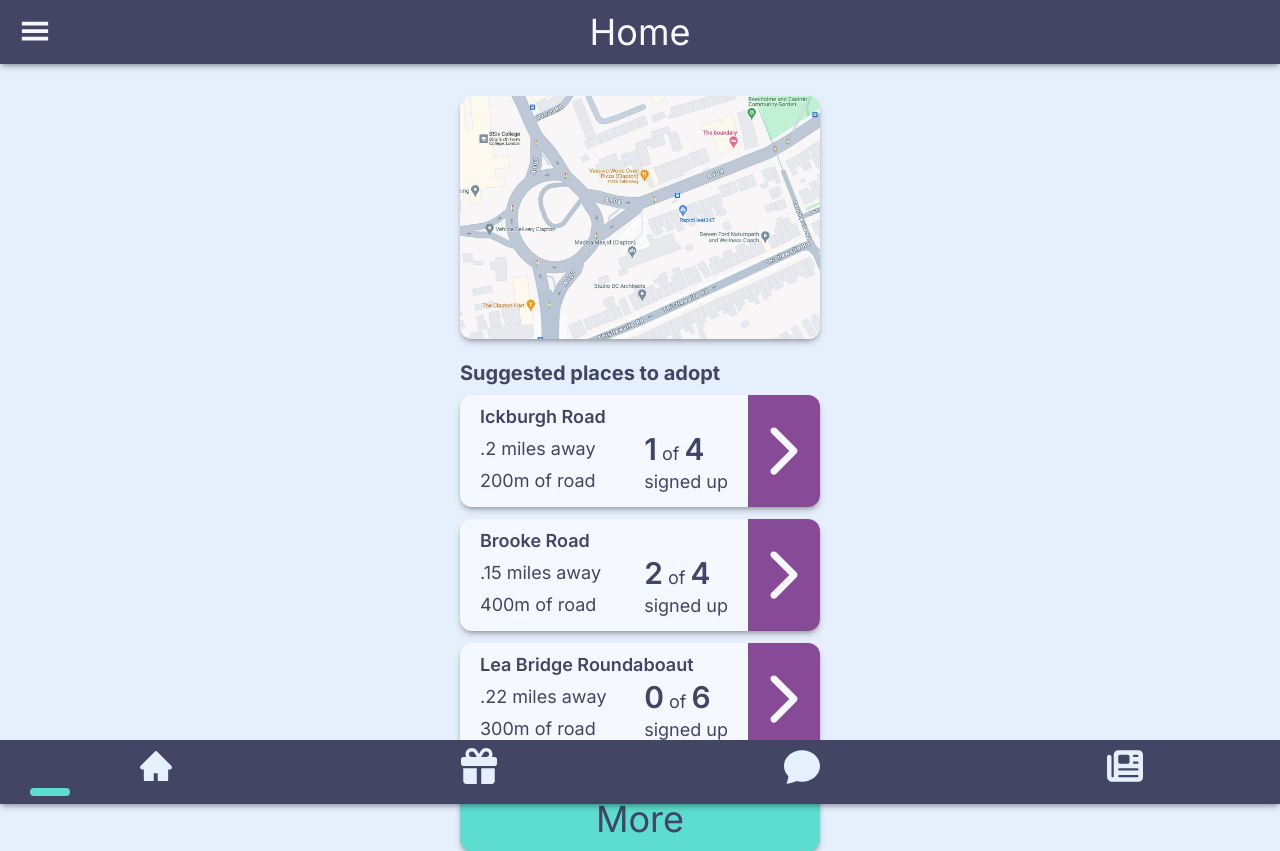
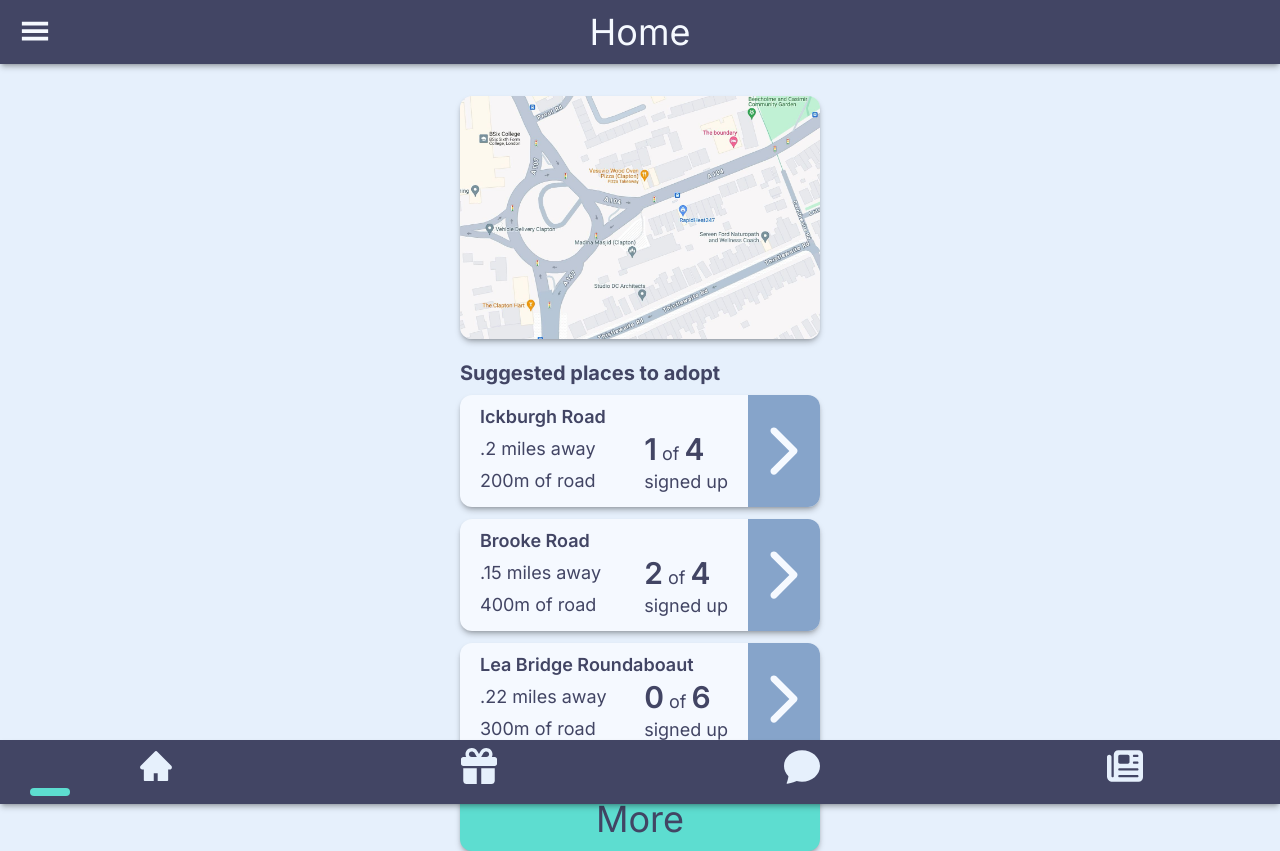
Before and after one commit to Romanief/pidgeon, a Next.js app: page / in a window 1280 px wide. Built offline with nearby package versions, Linux system fonts and the light colour scheme.

Commit message:
tweaked Css

```diff
--- a/components/Navbar.tsx
+++ b/components/Navbar.tsx
@@ -8,7 +8,7 @@ import Sidebar from './Sidebar';
 function Navbar({text}: {text:string}) {
   const [isMenuVisible, setIsMenuVisible] = useState(false)
   return (
-    <div onClick={()=> setIsMenuVisible(!isMenuVisible)} className='w-full fixed bg-pSlate text-dirtWhite flex h-16 shadow-md shadow-black/25'>
+    <div onClick={()=> setIsMenuVisible(!isMenuVisible)} className='w-full fixed bg-pSlate text-dirtWhite flex h-16 shadow-md shadow-black/25 z-10'>
     <Sidebar isMenuVisible={isMenuVisible} setIsMenuVisible={setIsMenuVisible}/>
     <GiHamburgerMenu  className='text-3xl cursor-pointer fixed top-4 left-5'/>
     <div className='text-4xl p-3 text-center w-full'>{text}</div>
--- a/components/Post.tsx
+++ b/components/Post.tsx
@@ -41,7 +41,7 @@ function Post(
             </div>
           </div>
         </div>
-        <div className='bg-pPurple w-1/5 rounded-r-xl pt-5'>
+        <div className='bg-pBlue w-1/5 rounded-r-xl pt-5'>
         <IoIosArrowForward className='text-dirtWhite text-7xl'/>
         </div>
       </div>
```
